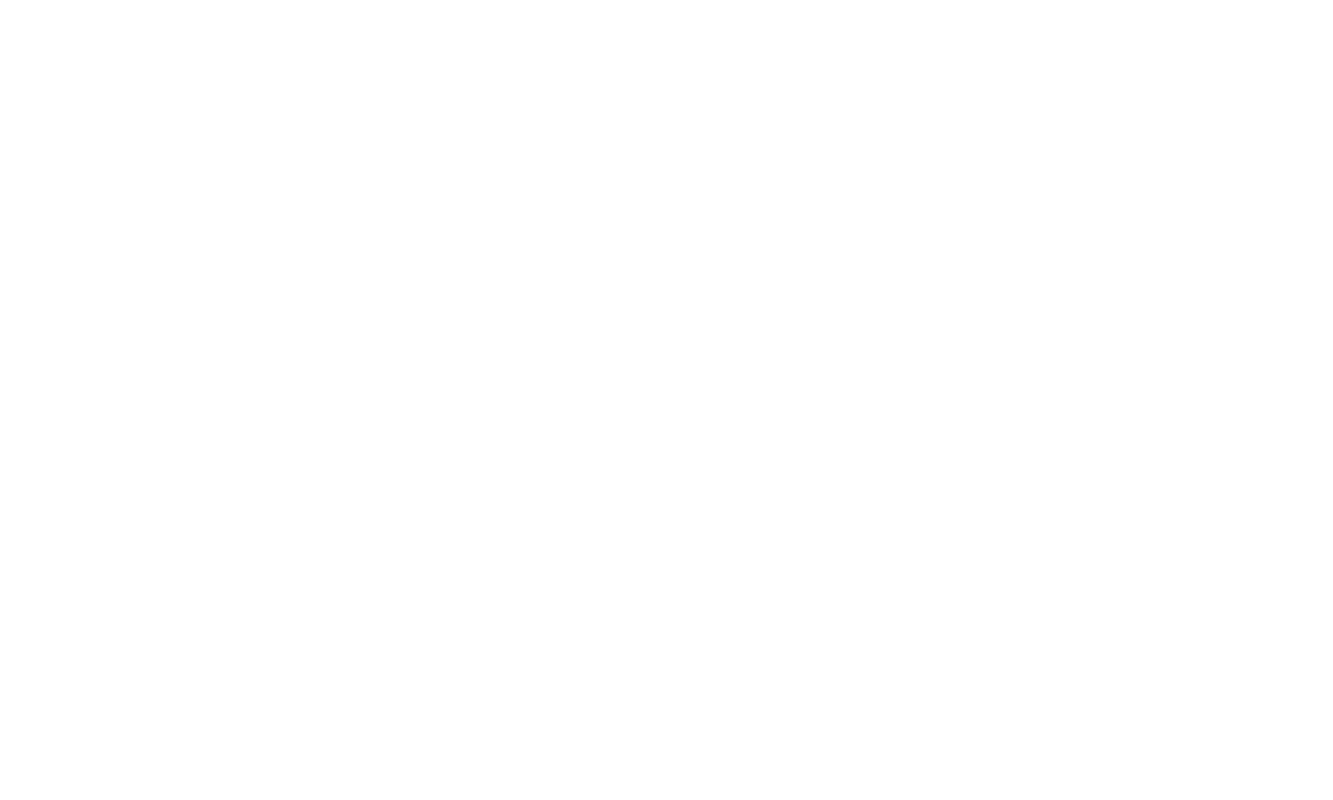
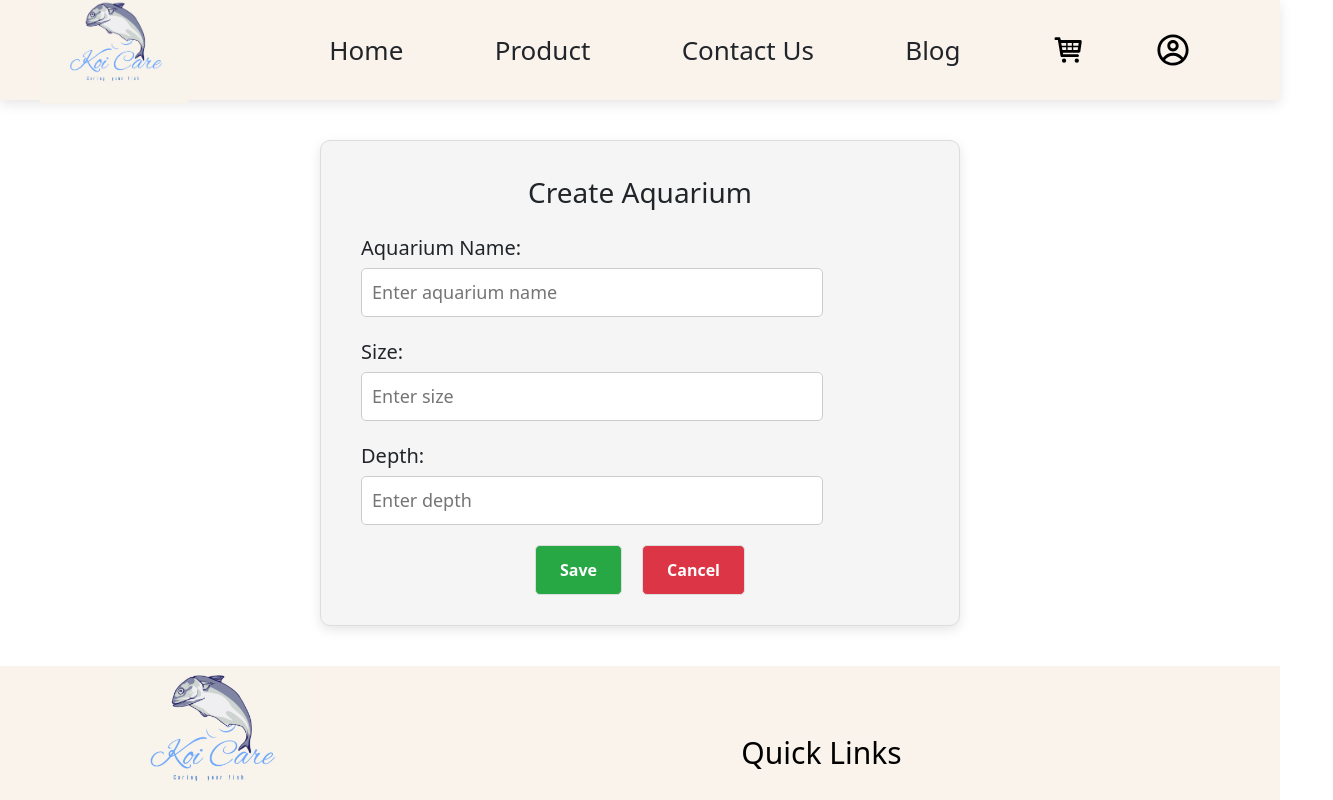
Before and after one commit to thiennlse/SWP_KoiCare_FE, a React (Create React App) app: page /createaquarium in a window 1280 px wide. Before the commit this address had no page. Shown: the top 800 px of the page, 1333 px wide, since content can reach past the window. Built offline with nearby package versions, Linux system fonts and the light colour scheme; the HTML template or start-up script is replaced by a standard one; a web font is replaced by a local one.

Commit message:
update createaquarium

```diff
--- a/src/App.js
+++ b/src/App.js
@@ -3,7 +3,7 @@ import "./index.css";
 import LoginForm from "./Pages/Login/Login";
 import HomePage from "./Pages/HomePage/HomePage";
 import CreateFish from "./Pages/CreateFish/CreateFish";
-import CreatePool from "./Pages/CreatePool/CreatePool";
+import CreateAquarium from "./Pages/CreateAquarium/CreateAquarium";
 import ManageAdmin from "./Pages/ManageAdmin/Manage_Admin";
 import AquariumManagement from "./Pages/Manage/Aquarium/AquariumManagement";
 import FishManagement from "./Pages/Manage/Fish/FishManagement";
@@ -21,7 +21,7 @@ function App() {
         <Route path="/product" element={<HomePage />} />
         <Route path="/purchase" element={<Purchase />} />
         <Route path="/createfish" element={<CreateFish />} />
-        <Route path="/createpool" element={<CreatePool />} />
+        <Route path="/createaquarium" element={<CreateAquarium />} />
         <Route path="/admin" element={<ManageAdmin />} />
         <Route path="/aquariummanagement" element={<AquariumManagement />} />
         <Route path="/fishmanagement" element={<FishManagement />} />
--- a/src/Pages/CreatePool/CreatePool.jsx
+++ b/src/Pages/CreateAquarium/CreateAquarium.jsx
@@ -1,37 +1,37 @@
-import "./CreatePool.css";
+import "./CreateAquarium.css";
 import Header from "../../Components/header/header";
 import Footer from "../../Components/footer/footer";
 
-const CreatePool = () => {
+const CreateAquarium = () => {
   return (
     <div>
       <Header />
-      <CreatePoolForm />
+      <CreateAquariumForm />
       <Footer />
     </div>
   );
 };
 
-function CreatePoolForm() {
+function CreateAquariumForm() {
   return (
     <form className="form_pool">
-      <p className="form_title">Create Pool</p>
+      <p className="form_title">Create Aquarium</p>
 
       <div className="form_grid_pool">
         <div className="column">
           <div className="input_infor">
-            <label>Pool Name:</label>
-            <input type="text" placeholder="Enter pool name"></input>
+            <label>Aquarium Name:</label>
+            <input type="text" placeholder="Enter aquarium name"></input>
           </div>
 
           <div className="input_infor">
-            <label>Width:</label>
-            <input type="text" placeholder="Enter width"></input>
+            <label>Size:</label>
+            <input type="text" placeholder="Enter size"></input>
           </div>
 
           <div className="input_infor">
-            <label>Height:</label>
-            <input type="text" placeholder="Enter height"></input>
+            <label>Depth:</label>
+            <input type="text" placeholder="Enter depth"></input>
           </div>
         </div>
       </div>
@@ -44,4 +44,4 @@ function CreatePoolForm() {
   );
 }
 
-export default CreatePool;
+export default CreateAquarium;
--- a/src/Pages/Manage/Aquarium/AquariumManagement.jsx
+++ b/src/Pages/Manage/Aquarium/AquariumManagement.jsx
@@ -7,9 +7,9 @@ import { useNavigate } from "react-router-dom";
 
 const AquariumManagement = () => {
   const [aquaList, setAquaList] = useState([]);
-  const [searchQuery, setSearchQuery] = useState(""); // state for search query
-  const [filteredAquaList, setFilteredAquaList] = useState([]); // filtered list based on search
-  const navigate = useNavigate(); // for navigation
+  const [searchQuery, setSearchQuery] = useState("");
+  const [filteredAquaList, setFilteredAquaList] = useState([]);
+  const navigate = useNavigate();
 
   useEffect(() => {
     fetchPools();
@@ -43,8 +43,8 @@ const AquariumManagement = () => {
       <div className="aquarium_list_container">
         <div className="header-with-button">
           <h2 className="aquarium_list_title">Aquarium Management</h2>
-          <button className="create-fish-button" onClick={() => navigate("/createpool")}>
-            Create Pool
+          <button className="create-fish-button" onClick={() => navigate("/createaquarium")}>
+            Create Aquarium
           </button>
         </div>
 
@@ -63,9 +63,10 @@ const AquariumManagement = () => {
         <table className="aquarium_table">
           <thead>
             <tr>
-              <th>Pool Name</th>
-              <th>Width</th>
-              <th>Height</th>
+              <th>Aquarium Name</th>
+              <th>Size</th>
+              <th>Depth</th>
+              <th>Description</th>
               <th>Actions</th>
             </tr>
           </thead>
@@ -75,6 +76,7 @@ const AquariumManagement = () => {
                 <td>{aquarium.name}</td>
                 <td>{aquarium.size}</td>
                 <td>{aquarium.depth}</td>
+                <td>{aquarium.description}</td>
                 <td>
                   <button onClick={() => alert('Edit Pool functionality to be implemented')}>Edit</button>
                   <button onClick={() => deletePool(aquarium.id)}>Delete</button>
```
Also changed, not shown: src/Pages/CreateAquarium/CreateAquarium.css (renamed from src/Pages/CreatePool/CreatePool.css).
